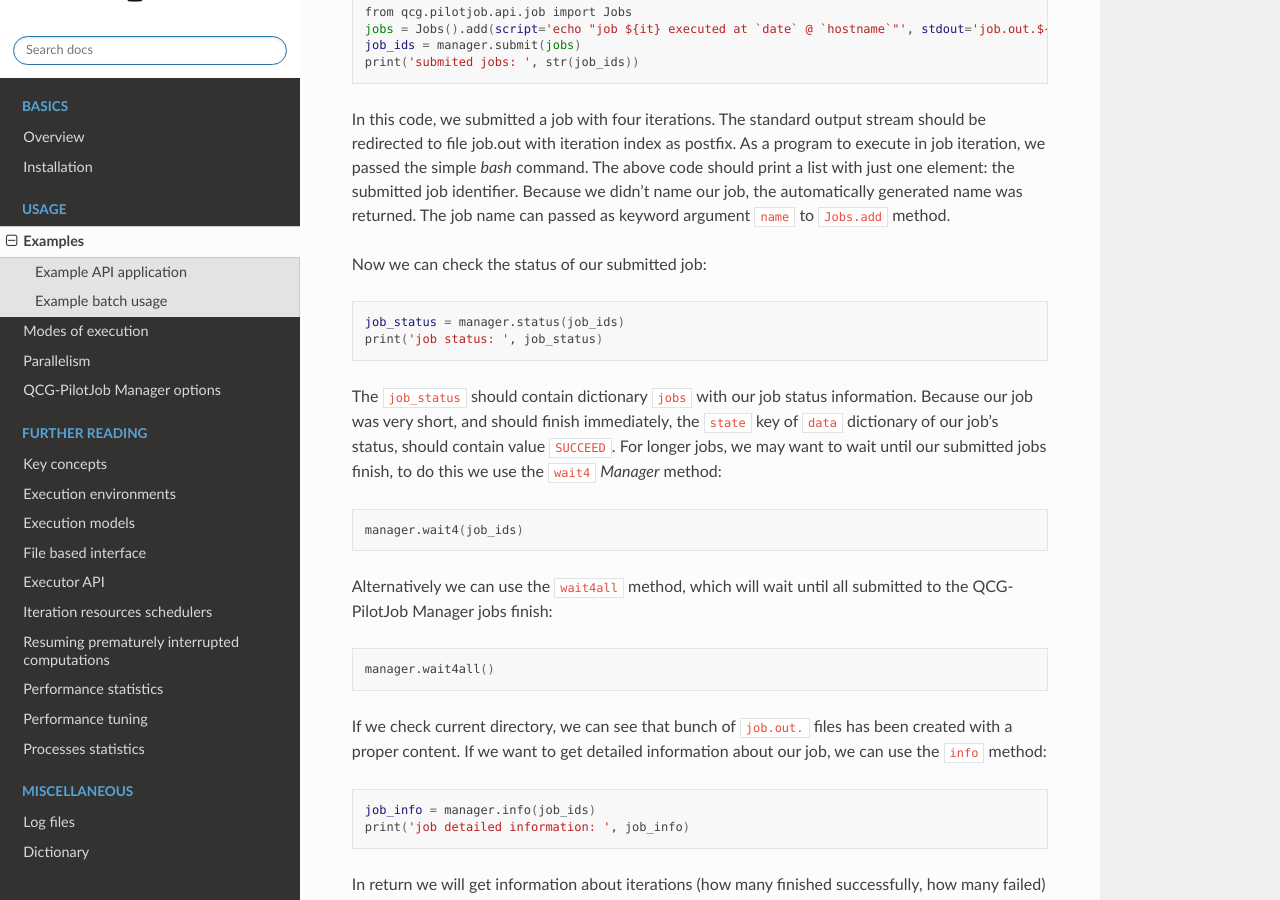
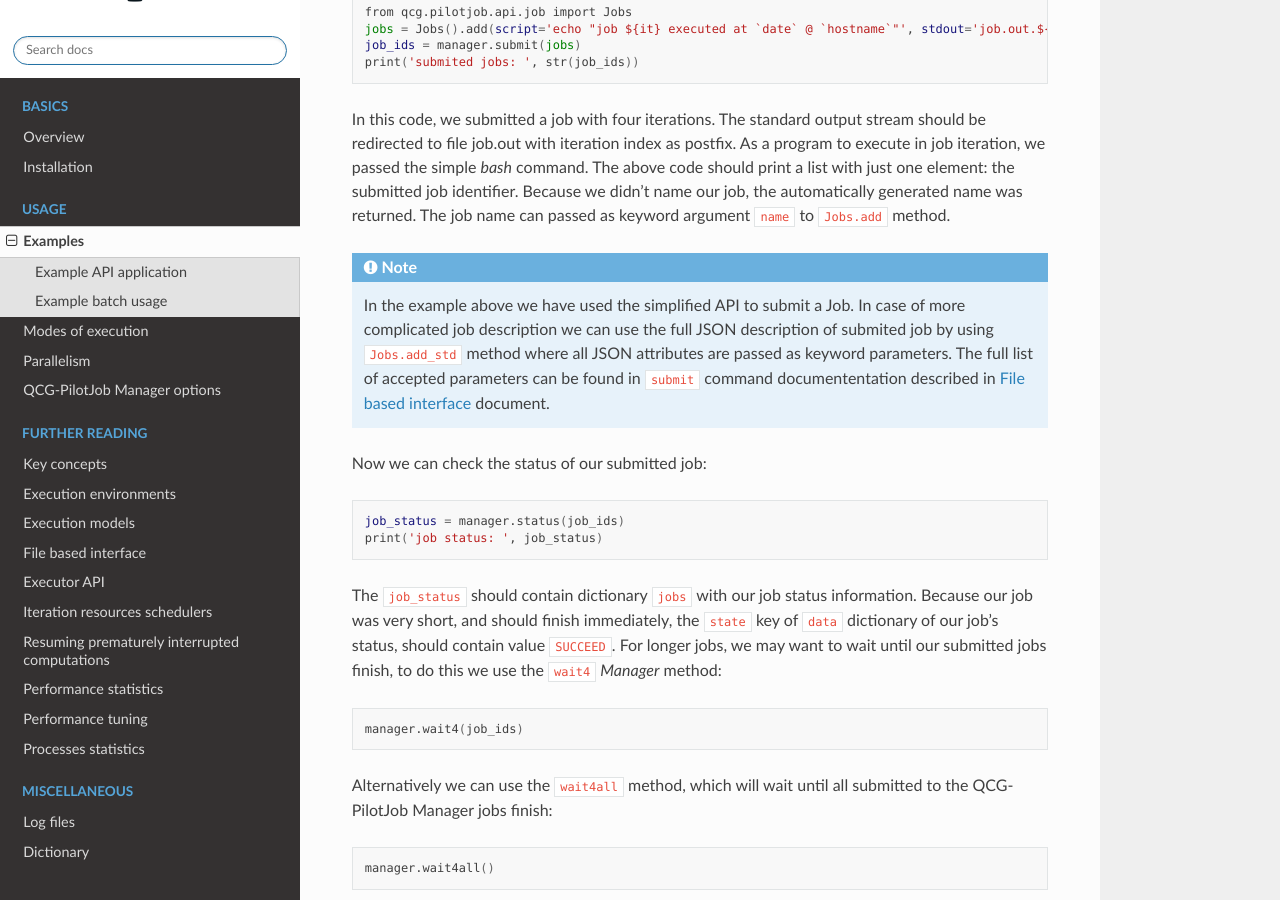
Before and after one commit to compat-project/QCG-PilotJob, a Sphinx documentation site: the page built from docs/examples.rst, in a window 1280 px wide and 900 px high, scrolled down 1039 px. Built offline with Sphinx 7.4.7 and the Read the Docs theme 2.0.0, drawn with Linux system fonts in a browser that asks for light colours; pages that are not in the unit, such as notebooks, are missing from menus.

Commit message:
doc update

```diff
--- a/docs/examples.rst
+++ b/docs/examples.rst
@@ -50,6 +50,12 @@ job.out with iteration index as postfix. As a program to execute in job iteratio
 The above code should print a list with just one element: the submitted job identifier. Because we didn't name our
 job, the automatically generated name was returned. The job name can passed as keyword argument ``name`` to ``Jobs.add``
 method.
+
+.. note::  In the example above we have used the simplified API to submit a Job. In case of more complicated
+    job description we can use the full JSON description of submited job by using ``Jobs.add_std`` method where
+    all JSON attributes are passed as keyword parameters. The full list of accepted parameters can be found in
+    ``submit`` command documententation described in :ref:`File based interface` document.
+
 
 Now we can check the status of our submitted job:
 
```
